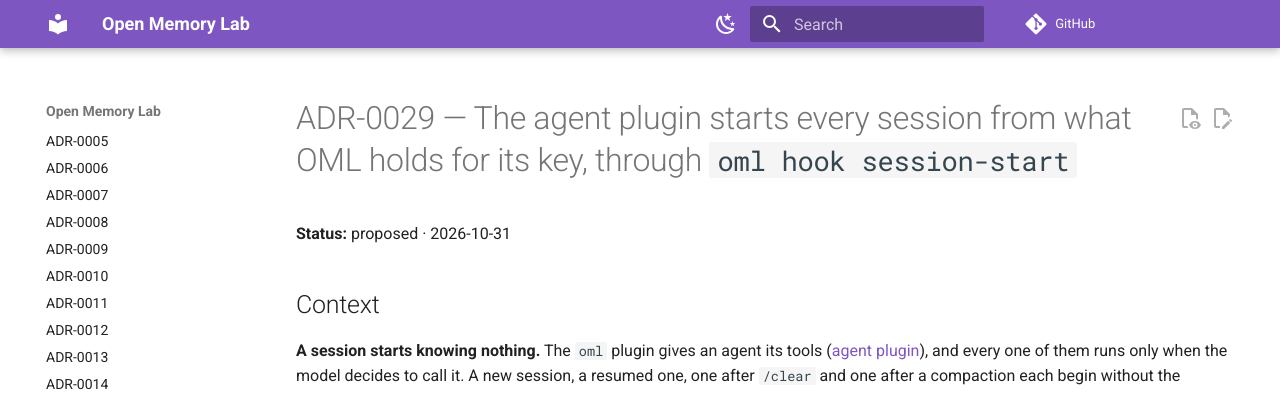
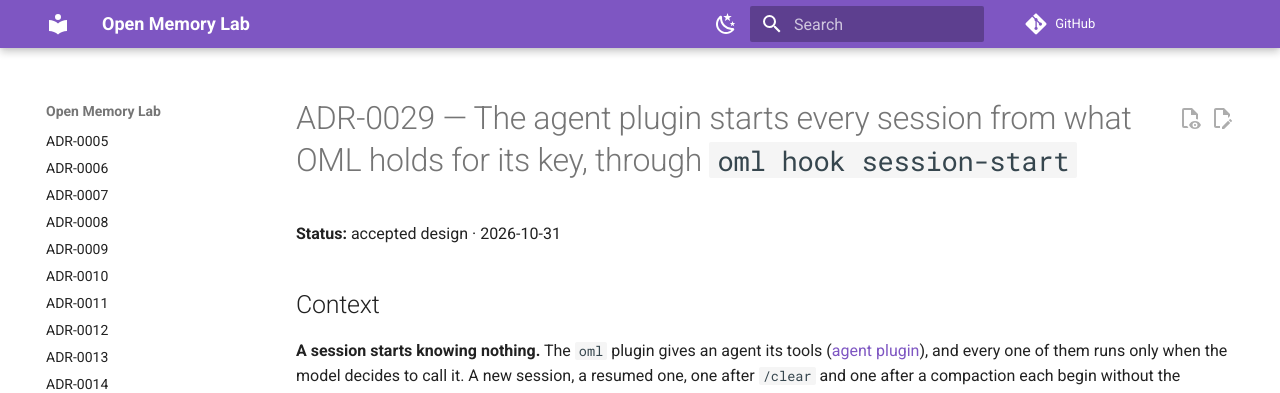
Before and after one commit to e8kor/open-memory-lab, an MkDocs documentation site: the page built from docs/adr/ADR-0029-session-start-hook.md, in a window 1280 px wide and 900 px high. Shown: the top 393 px of the window. Built offline with MkDocs 1.6.1 and Material for MkDocs 9.7.7, drawn with Linux system fonts in a browser that asks for light colours; comment, search, counter and statistics services are not loaded.

Commit message:
Accept ADR-0029 and release 0.2.2: every agent session starts from what OML holds for its key
The maintainer accepted ADR-0029 on 2026-10-31 for v0.2.2: the oml plugin's SessionStart hook runs the Rust oml hook session-start, which injects steering, the agent's recent work and a budgeted recall, and fails open. The workspace and both plugins move to 0.2.2; the server is unchanged.

Co-Authored-By: Claude Opus 5.5 <noreply@anthropic.com>

```diff
--- a/Cargo.toml
+++ b/Cargo.toml
@@ -13,7 +13,7 @@ members = [
 ]
 
 [workspace.package]
-version = "0.2.1"
+version = "0.2.2"
 edition = "2024"
 # MSRV = pinned stable minus two minor releases (ci-and-toolchain.md MSRV window)
 rust-version = "1.97"
--- a/docs/adr/ADR-0029-session-start-hook.md
+++ b/docs/adr/ADR-0029-session-start-hook.md
@@ -1,13 +1,13 @@
 <!--
 id: adr/ADR-0029-session-start-hook
 tier: engineering
-status: proposed
+status: accepted design
 answers: how the oml agent plugin starts every Claude Code session from what OML holds for its key; what `oml hook session-start` reads over the HTTP rings and with which key; which query it recalls with and under which budget; how it fails open; what context it injects; how the plugin wires it; and how a user lets the plugin's tools run without a prompt
 -->
 
 # ADR-0029 — The agent plugin starts every session from what OML holds for its key, through `oml hook session-start`
 
-**Status:** proposed · 2026-10-31
+**Status:** accepted design · 2026-10-31
 
 ## Context
 
```
Also changed, not shown: docs/adr/index.md (+1 -1 lines), docs/changelog.md (+1 -1 lines), 3 other files.
